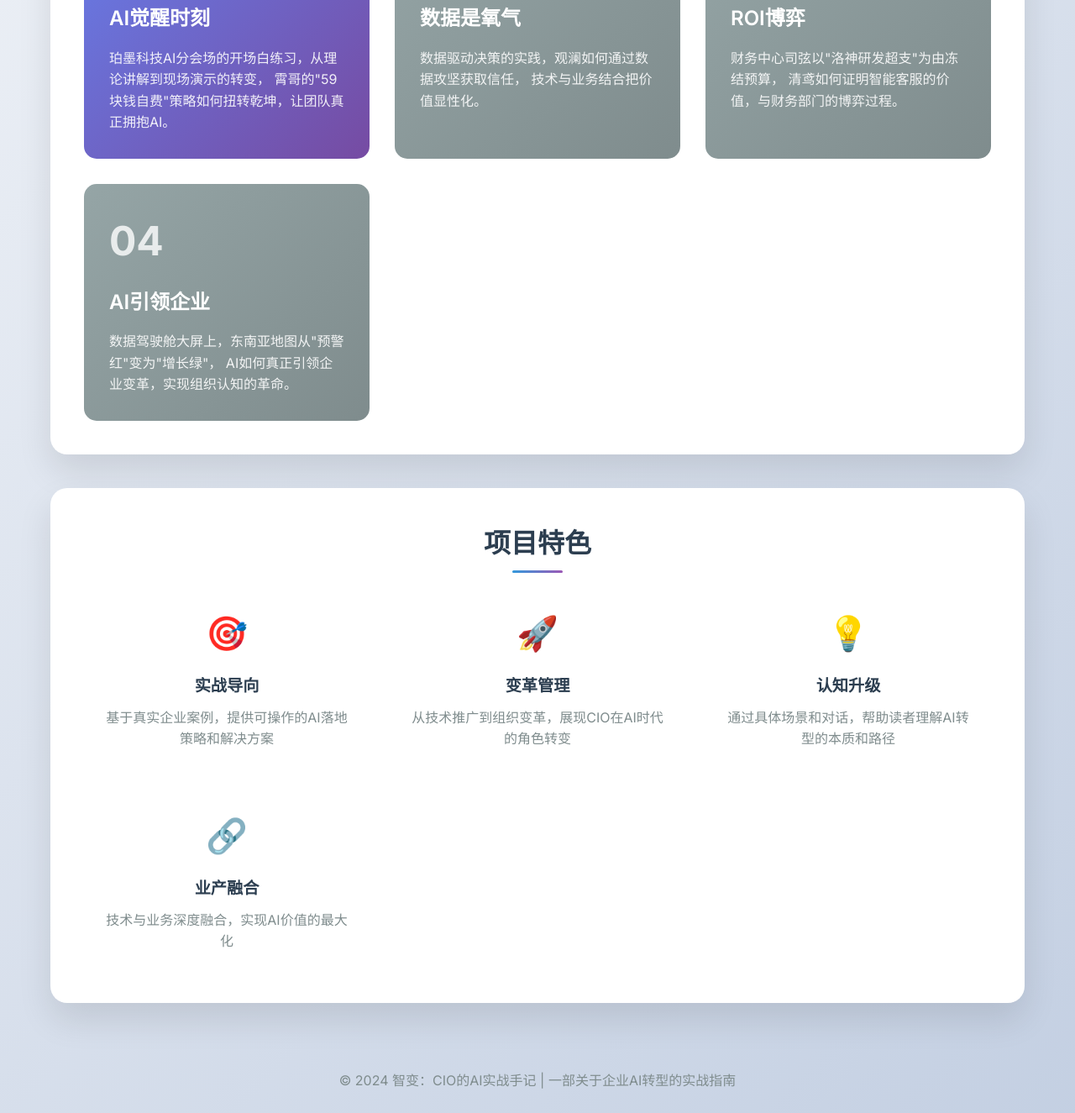
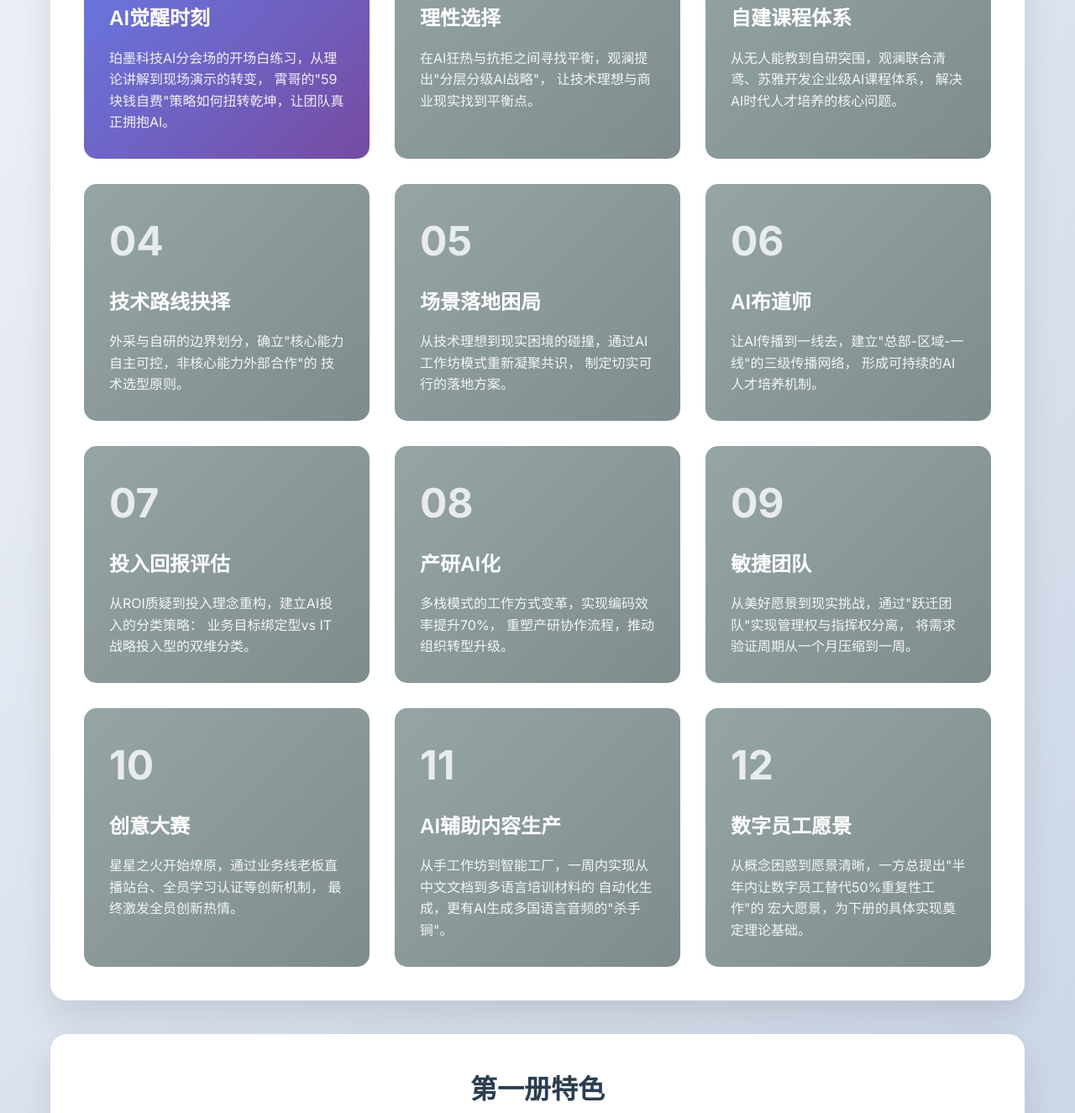
Before and after one commit to afeicn/29book1, a plain HTML site: page index.html in a window 1280 px wide. Shown: the part 775-2100 px from the top of the page at 84% size. Drawn offline with Linux system fonts and the light colour scheme.

Commit message:
更新index.html

```diff
--- a/index.html
+++ b/index.html
@@ -252,28 +252,100 @@
 
                 <div class="chapter-card" style="background: linear-gradient(135deg, #95a5a6 0%, #7f8c8d 100%);">
                     <div class="chapter-number">02</div>
-                    <h3 class="chapter-title">数据是氧气</h3>
+                    <h3 class="chapter-title">理性选择</h3>
                     <p class="chapter-description">
-                        数据驱动决策的实践，观澜如何通过数据攻坚获取信任，
-                        技术与业务结合把价值显性化。
+                        在AI狂热与抗拒之间寻找平衡，观澜提出"分层分级AI战略"，
+                        让技术理想与商业现实找到平衡点。
                     </p>
                 </div>
 
                 <div class="chapter-card" style="background: linear-gradient(135deg, #95a5a6 0%, #7f8c8d 100%);">
                     <div class="chapter-number">03</div>
-                    <h3 class="chapter-title">ROI博弈</h3>
+                    <h3 class="chapter-title">自建课程体系</h3>
                     <p class="chapter-description">
-                        财务中心司弦以"洛神研发超支"为由冻结预算，
-                        清鸢如何证明智能客服的价值，与财务部门的博弈过程。
+                        从无人能教到自研突围，观澜联合清鸢、苏雅开发企业级AI课程体系，
+                        解决AI时代人才培养的核心问题。
                     </p>
                 </div>
 
                 <div class="chapter-card" style="background: linear-gradient(135deg, #95a5a6 0%, #7f8c8d 100%);">
                     <div class="chapter-number">04</div>
-                    <h3 class="chapter-title">AI引领企业</h3>
+                    <h3 class="chapter-title">技术路线抉择</h3>
                     <p class="chapter-description">
-                        数据驾驶舱大屏上，东南亚地图从"预警红"变为"增长绿"，
-                        AI如何真正引领企业变革，实现组织认知的革命。
+                        外采与自研的边界划分，确立"核心能力自主可控，非核心能力外部合作"的
+                        技术选型原则。
+                    </p>
+                </div>
+
+                <div class="chapter-card" style="background: linear-gradient(135deg, #95a5a6 0%, #7f8c8d 100%);">
+                    <div class="chapter-number">05</div>
+                    <h3 class="chapter-title">场景落地困局</h3>
+                    <p class="chapter-description">
+                        从技术理想到现实困境的碰撞，通过AI工作坊模式重新凝聚共识，
+                        制定切实可行的落地方案。
+                    </p>
+                </div>
+
+                <div class="chapter-card" style="background: linear-gradient(135deg, #95a5a6 0%, #7f8c8d 100%);">
+                    <div class="chapter-number">06</div>
+                    <h3 class="chapter-title">AI布道师</h3>
+                    <p class="chapter-description">
+                        让AI传播到一线去，建立"总部-区域-一线"的三级传播网络，
+                        形成可持续的AI人才培养机制。
+                    </p>
+                </div>
+
+                <div class="chapter-card" style="background: linear-gradient(135deg, #95a5a6 0%, #7f8c8d 100%);">
+                    <div class="chapter-number">07</div>
+                    <h3 class="chapter-title">投入回报评估</h3>
+                    <p class="chapter-description">
+                        从ROI质疑到投入理念重构，建立AI投入的分类策略：
+                        业务目标绑定型vs IT战略投入型的双维分类。
+                    </p>
+                </div>
+
+                <div class="chapter-card" style="background: linear-gradient(135deg, #95a5a6 0%, #7f8c8d 100%);">
+                    <div class="chapter-number">08</div>
+                    <h3 class="chapter-title">产研AI化</h3>
+                    <p class="chapter-description">
+                        多栈模式的工作方式变革，实现编码效率提升70%，
+                        重塑产研协作流程，推动组织转型升级。
+                    </p>
+                </div>
+
+                <div class="chapter-card" style="background: linear-gradient(135deg, #95a5a6 0%, #7f8c8d 100%);">
+                    <div class="chapter-number">09</div>
+                    <h3 class="chapter-title">敏捷团队</h3>
+                    <p class="chapter-description">
+                        从美好愿景到现实挑战，通过"跃迁团队"实现管理权与指挥权分离，
+                        将需求验证周期从一个月压缩到一周。
+                    </p>
+                </div>
+
+                <div class="chapter-card" style="background: linear-gradient(135deg, #95a5a6 0%, #7f8c8d 100%);">
+                    <div class="chapter-number">10</div>
+                    <h3 class="chapter-title">创意大赛</h3>
+                    <p class="chapter-description">
+                        星星之火开始燎原，通过业务线老板直播站台、全员学习认证等创新机制，
+                        最终激发全员创新热情。
+                    </p>
+                </div>
+
+                <div class="chapter-card" style="background: linear-gradient(135deg, #95a5a6 0%, #7f8c8d 100%);">
+                    <div class="chapter-number">11</div>
+                    <h3 class="chapter-title">AI辅助内容生产</h3>
+                    <p class="chapter-description">
+                        从手工作坊到智能工厂，一周内实现从中文文档到多语言培训材料的
+                        自动化生成，更有AI生成多国语言音频的"杀手锏"。
+                    </p>
+                </div>
+
+                <div class="chapter-card" style="background: linear-gradient(135deg, #95a5a6 0%, #7f8c8d 100%);">
+                    <div class="chapter-number">12</div>
+                    <h3 class="chapter-title">数字员工愿景</h3>
+                    <p class="chapter-description">
+                        从概念困惑到愿景清晰，一方总提出"半年内让数字员工替代50%重复性工作"的
+                        宏大愿景，为下册的具体实现奠定理论基础。
                     </p>
                 </div>
             </div>
@@ -281,37 +353,38 @@
 
         <!-- 项目信息 -->
         <div class="project-info">
-            <h2 class="section-title">项目特色</h2>
+            <h2 class="section-title">第一册特色</h2>
             <div class="info-grid">
                 <div class="info-item">
                     <div class="info-icon">🎯</div>
-                    <h3 class="info-title">实战导向</h3>
-                    <p class="info-text">基于真实企业案例，提供可操作的AI落地策略和解决方案</p>
+                    <h3 class="info-title">认知觉醒</h3>
+                    <p class="info-text">从AI分会场到全员AI战略，展现企业AI转型的认知跃迁过程</p>
                 </div>
 
                 <div class="info-item">
                     <div class="info-icon">🚀</div>
-                    <h3 class="info-title">变革管理</h3>
-                    <p class="info-text">从技术推广到组织变革，展现CIO在AI时代的角色转变</p>
+                    <h3 class="info-title">艰难落地</h3>
+                    <p class="info-text">技术选型、场景落地、人才培养，记录AI项目落地的真实挑战</p>
                 </div>
 
                 <div class="info-item">
                     <div class="info-icon">💡</div>
-                    <h3 class="info-title">认知升级</h3>
-                    <p class="info-text">通过具体场景和对话，帮助读者理解AI转型的本质和路径</p>
+                    <h3 class="info-title">全面开花</h3>
+                    <p class="info-text">产研AI化、敏捷团队、创意大赛，展现AI应用的全面突破</p>
                 </div>
 
                 <div class="info-item">
                     <div class="info-icon">🔗</div>
-                    <h3 class="info-title">业产融合</h3>
-                    <p class="info-text">技术与业务深度融合，实现AI价值的最大化</p>
+                    <h3 class="info-title">12个工具包</h3>
+                    <p class="info-text">每章配备CIO工具包，提供可复制的AI转型方法论和实践指南</p>
                 </div>
             </div>
         </div>
 
         <!-- 页脚 -->
         <div class="footer">
-            <p>© 2024 智变：CIO的AI实战手记 | 一部关于企业AI转型的实战指南</p>
+            <p>© 2024 智变时刻：CIO的AI实战手记 | 第一册：从认知觉醒到数字员工愿景</p>
+            <p>12章完整记录企业AI转型历程，配备12个CIO工具包，为企业AI转型提供实战指南</p>
         </div>
     </div>
 </body>
```
Also changed, not shown: 1 other file.
